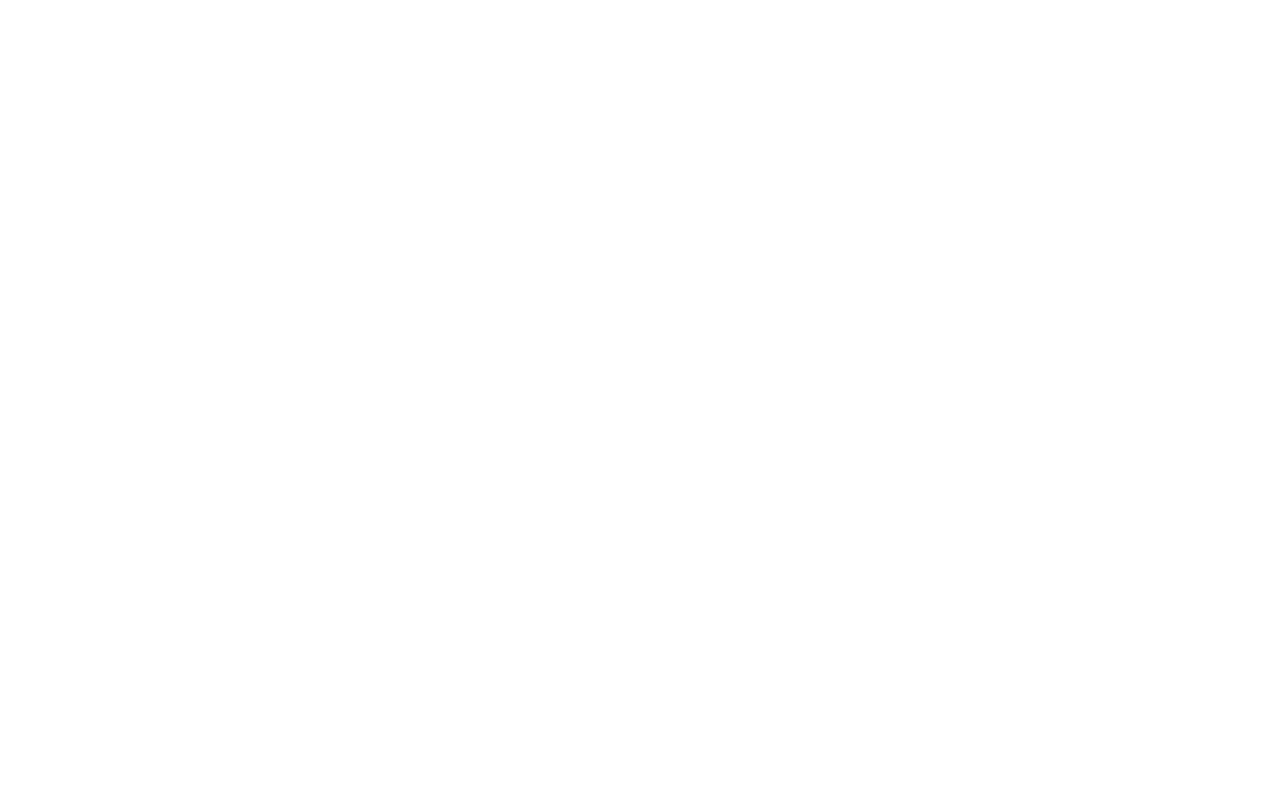
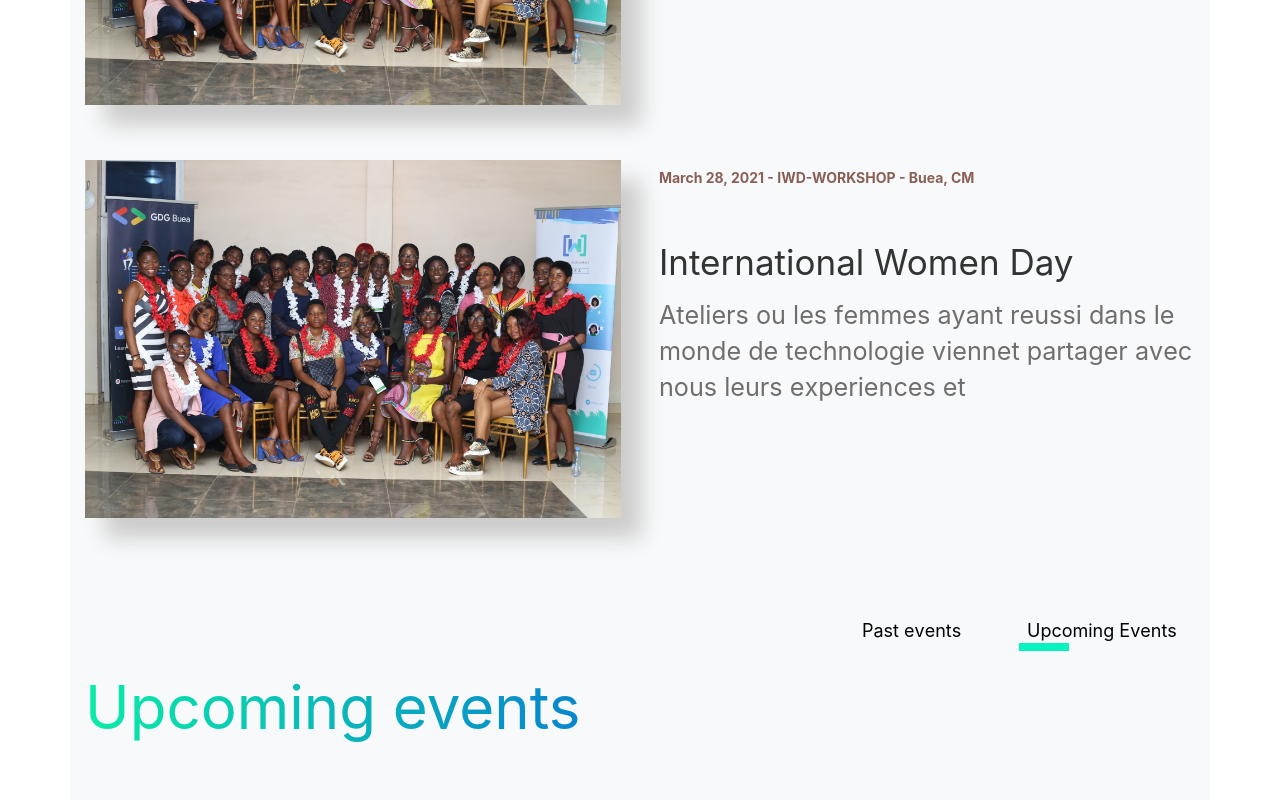
Before and after one commit to wtm-buea/WTM-official-website, a React (Create React App) app: page /events in a window 1280 px wide. Shown: the part 520-1320 px from the top of the page. Before the commit the page ends 800 px from the top, so only its background shows below. Built offline with nearby package versions, Linux system fonts and the light colour scheme.

Commit message:
set up routing on the events page

```diff
--- a/src/App.js
+++ b/src/App.js
@@ -1,6 +1,8 @@
 import React from "react";
+import { BrowserRouter as Router, Switch, Route } from "react-router-dom";
+
 import LandingPage from "./components/LandingPage/LandingPage";
-import { BrowserRouter as Router, Switch, Route } from "react-router-dom";
+import Events from "./components/Events/Events";
 
 function App() {
   return (
@@ -8,6 +10,7 @@
       <div>
         <Switch>
           <Route path="/" component={LandingPage} exact />
+          <Route path="/events" component={Events} />
         </Switch>
       </div>
     </Router>
--- /dev/null
+++ b/src/components/Events/Events.jsx
@@ -0,0 +1,13 @@
+import PastEvents from "./PastEvents/PastEvents";
+import UpcomingEvents from "./UpcomingEvents/UpcomingEvents";
+
+function Events() {
+    return (
+        <>
+            <PastEvents />
+            <UpcomingEvents />
+        </>
+    )
+}
+
+export default Events;
```
Also changed, not shown: src/components/Events/PastEvents/PastEvents.css (renamed from src/components/Events/ComponentThree/PastEvents.css), src/components/Events/PastEvents/PastEvents.jsx (renamed from src/components/Events/ComponentThree/PastEvents.jsx), src/components/Events/UpcomingEvents/UpcomingEvents.css (renamed from src/components/Events/ComponentThree/UpcomingEvents.css), src/components/Events/UpcomingEvents/UpcomingEvents.jsx (renamed from src/components/Events/ComponentThree/UpcomingEvents.jsx).
